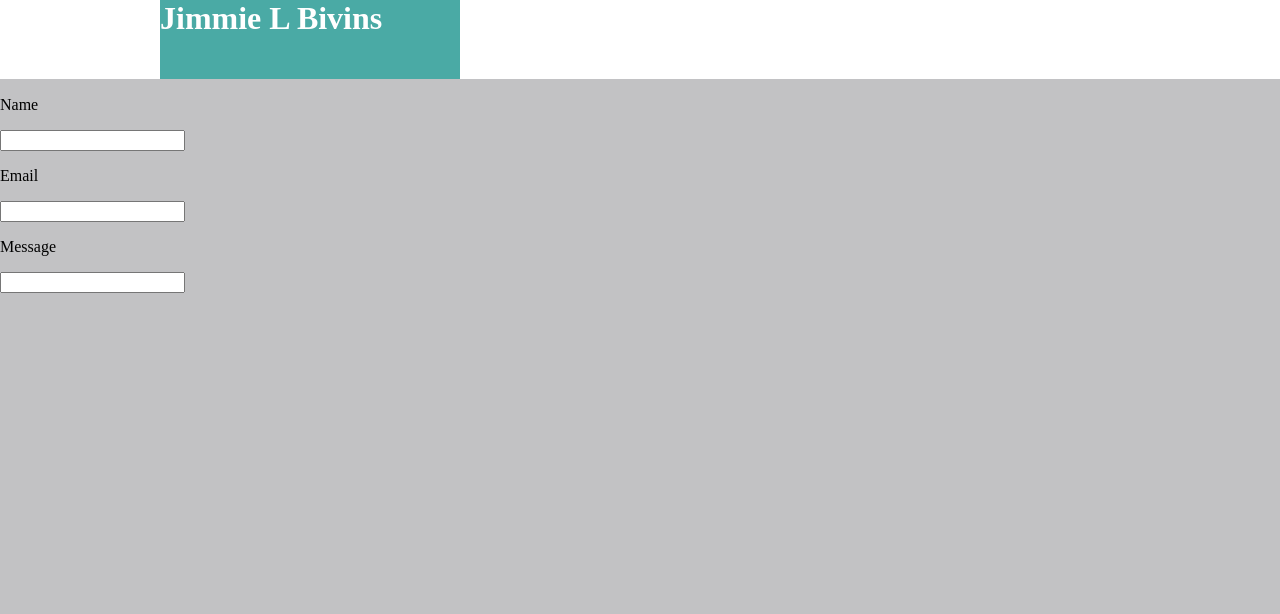
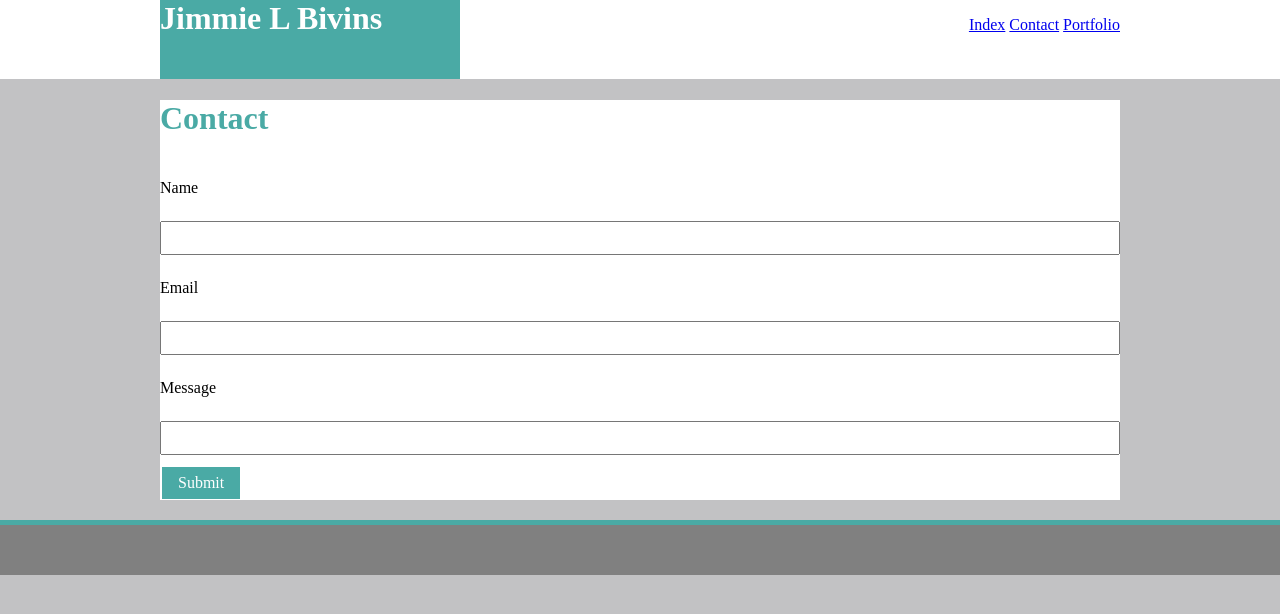
Before and after one commit to jlbivins/Basic-Portfolio, a plain HTML site: page contact.html in a window 1280 px wide. Drawn offline with Linux system fonts and the light colour scheme.

Commit message:
more updates to index port contact

```diff
--- a/assets/css/style.css
+++ b/assets/css/style.css
@@ -70,3 +70,23 @@
         background: gray;
         border-top: 5px solid #4aaaa5;
     }
+
+    input[type=text] {
+        width: 100%;
+        padding: 5px 20px 10px;
+        margin: 8px 0;
+        box-sizing: border-box;
+      }
+
+      .button {
+        background-color: #4aaaa5;
+        border: none;
+        color: white;
+        padding: 7px 16px;
+        text-align: center;
+        text-decoration: none;
+        display: inline-block;
+        font-size: 16px;
+        margin: 4px 2px;
+        cursor: pointer;
+      }
--- a/contact.html
+++ b/contact.html
@@ -13,12 +13,18 @@
 <body class="container1">
     <header>
         <div id="header-container">
-            <h1 class="about_me1">Jimmie L Bivins</h1>
-
-        </div>
+          <h1 class="about_me1">Jimmie L Bivins</h1>
+          <nav>
+              <ul>
+                  <li><a href="index.html">Index</a></li>
+                  <li><a href="#">Contact</a></li>
+                  <li><a href="portfolio.html">Portfolio</a></li>
+              </ul>
+          </nav>
 
     </header>
-    <div class="about_me">
+    <div id="content">
+        <h1 class="about_me2">Contact</h1>
       <form>
         <p>Name</p>
         <input type="text" name="Name"/>
@@ -33,8 +39,12 @@
         <p>Message</p>
         <input type="text" name="Message">
       </form>
+      <a href="#" class="button">Submit</a>
     </div>
 
+
 </body>
+    <footer>
 
+    </footer>
 </html>
```
Also changed, not shown: index.html (+1 -1 lines), portfolio.html (+20 -5 lines).
